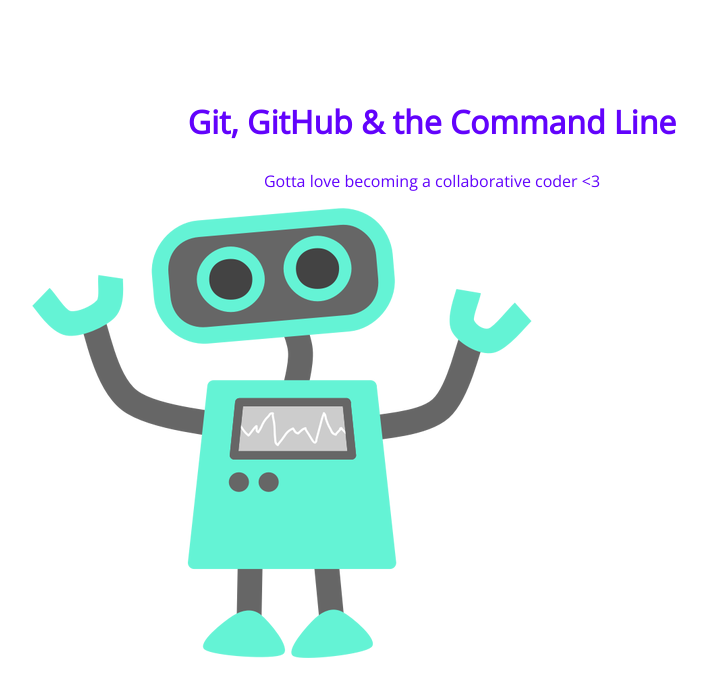
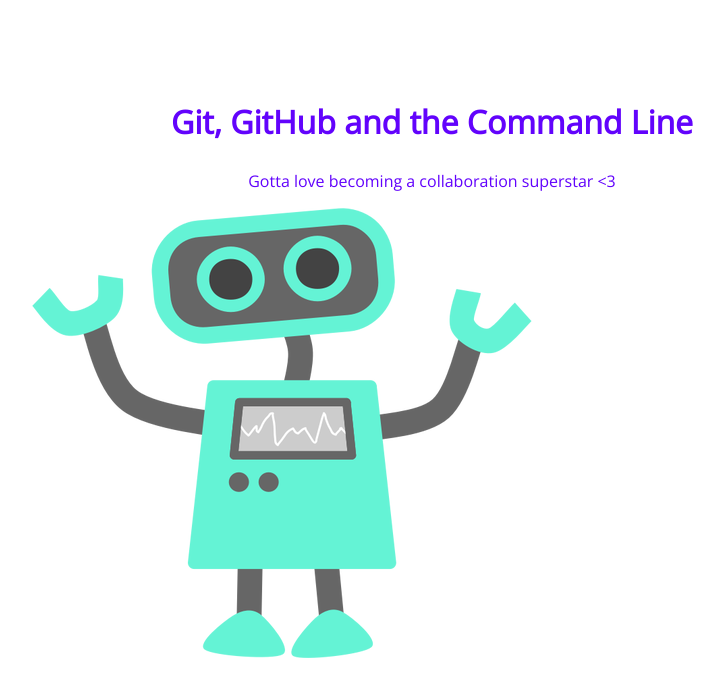
Before and after one commit to mcoope13/105-project-master, a plain HTML site: page index.html in a window 1280 px wide. Shown: the whole page, without its empty margins (208-932 px from the left). Drawn offline with nearby package versions, Linux system fonts and the light colour scheme.

Commit message:
new words in file

```diff
--- a/index.html
+++ b/index.html
@@ -8,8 +8,8 @@
 </head>
 <body>
 	<section>
-		<h1>Git, GitHub & the Command Line</h1>
-		<p>Gotta love becoming a collaborative coder <3</p>
+		<h1>Git, GitHub and the Command Line</h1>
+		<p>Gotta love becoming a collaboration superstar <3</p>
 		<img src="img/happy-blue-robot.png">
 	</section>
 </body>
```
